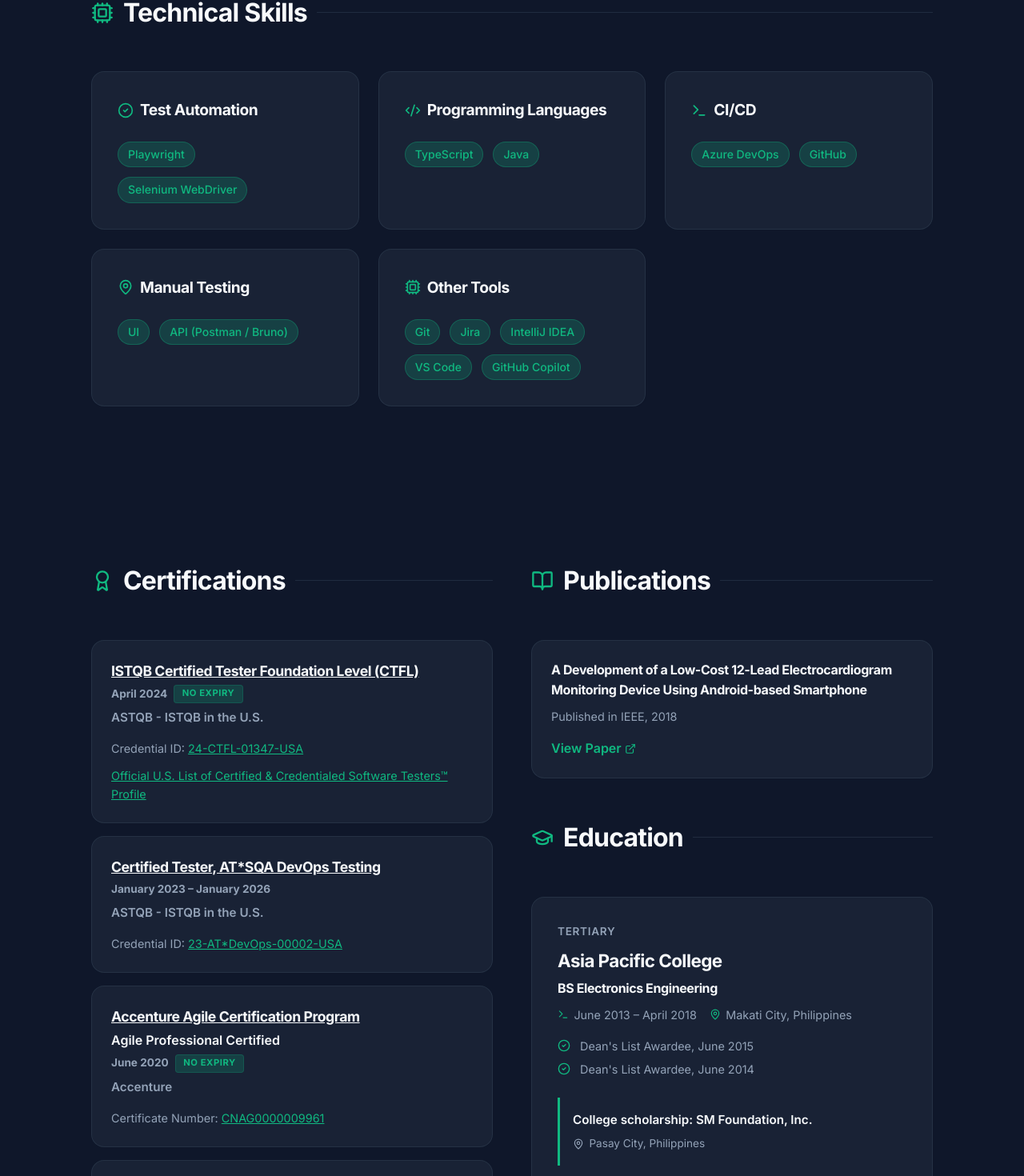
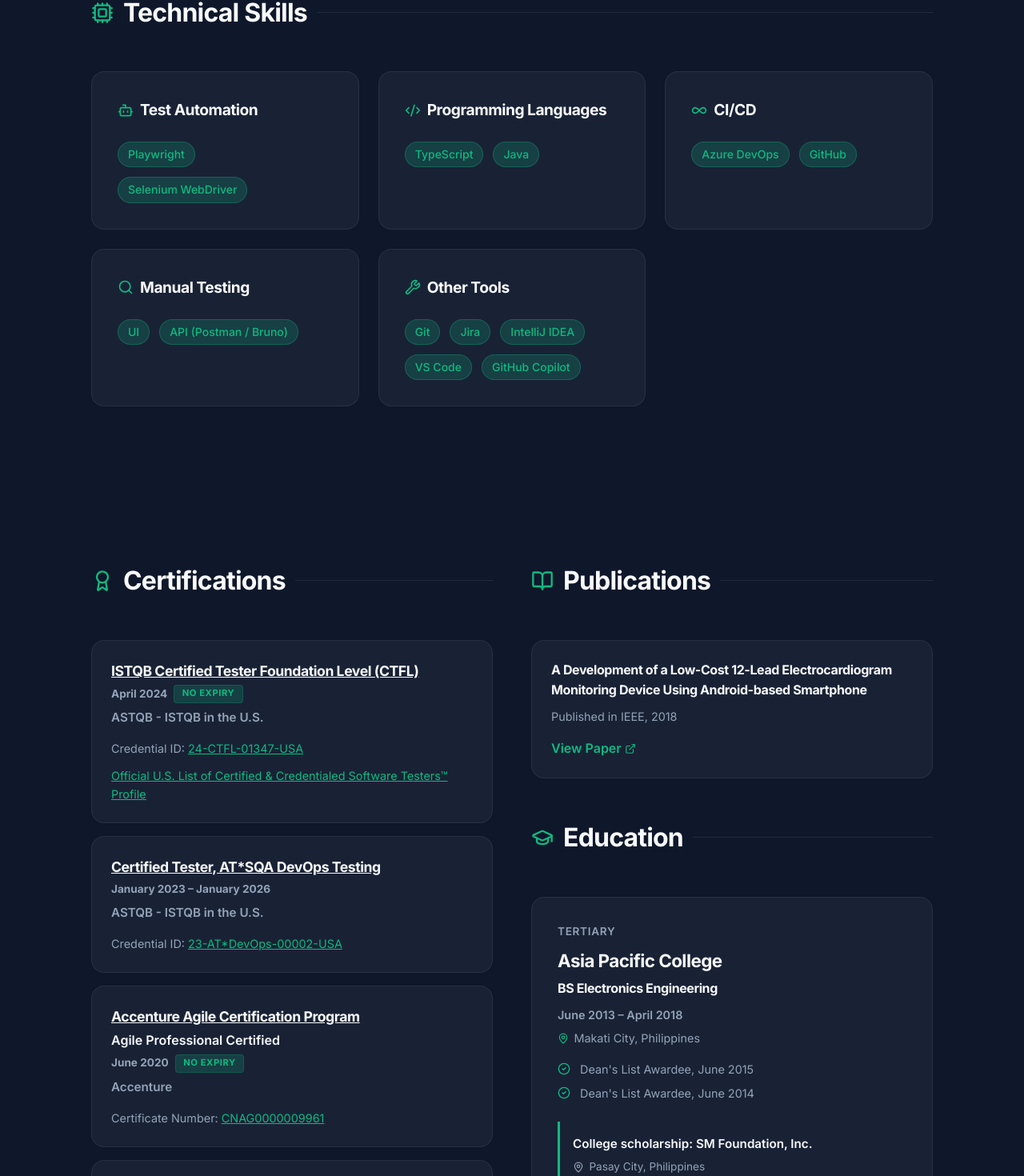
Before and after one commit to cng07/carlosng07, a React (Vite) app: page / in a window 1280 px wide. Shown: the part 4095-5565 px from the top of the page at 80% size. Built offline with nearby package versions, Linux system fonts and the light colour scheme.

Commit message:
Update logos on home page

```diff
--- a/src/pages/Home.jsx
+++ b/src/pages/Home.jsx
@@ -9,7 +9,11 @@ import {
     Terminal,
     MapPin,
     Briefcase,
-    GraduationCap
+    GraduationCap,
+    Bot,
+    Search,
+    Infinity,
+    Wrench
 } from 'lucide-react';
 import { motion } from 'framer-motion';
 import { resumeData } from '../data/resumeData';
@@ -192,7 +196,7 @@ const Home = () => {
                 }}>
                     <div className="glass" style={{ padding: '2rem' }}>
                         <h3 style={{ marginBottom: '1.5rem', display: 'flex', alignItems: 'center', gap: '0.5rem', fontSize: '1.2rem' }}>
-                            <CheckCircle2 size={20} color="var(--primary)" /> Test Automation
+                            <Bot size={20} color="var(--primary)" /> Test Automation
                         </h3>
                         <div style={{ display: 'flex', flexWrap: 'wrap', gap: '0.75rem' }}>
                             {resumeData.skills.testAutomation.map(s => <span key={s} className="badge">{s}</span>)}
@@ -208,7 +212,7 @@ const Home = () => {
                     </div>
                     <div className="glass" style={{ padding: '2rem' }}>
                         <h3 style={{ marginBottom: '1.5rem', display: 'flex', alignItems: 'center', gap: '0.5rem', fontSize: '1.2rem' }}>
-                            <Terminal size={20} color="var(--primary)" /> CI/CD
+                            <Infinity size={20} color="var(--primary)" /> CI/CD
                         </h3>
                         <div style={{ display: 'flex', flexWrap: 'wrap', gap: '0.75rem' }}>
                             {resumeData.skills.cicd.map(s => <span key={s} className="badge">{s}</span>)}
@@ -216,7 +220,7 @@ const Home = () => {
                     </div>
                     <div className="glass" style={{ padding: '2rem' }}>
                         <h3 style={{ marginBottom: '1.5rem', display: 'flex', alignItems: 'center', gap: '0.5rem', fontSize: '1.2rem' }}>
-                            <MapPin size={20} color="var(--primary)" /> Manual Testing
+                            <Search size={20} color="var(--primary)" /> Manual Testing
                         </h3>
                         <div style={{ display: 'flex', flexWrap: 'wrap', gap: '0.75rem' }}>
                             {resumeData.skills.manualTesting.map(s => <span key={s} className="badge">{s}</span>)}
@@ -224,7 +228,7 @@ const Home = () => {
                     </div>
                     <div className="glass" style={{ padding: '2rem' }}>
                         <h3 style={{ marginBottom: '1.5rem', display: 'flex', alignItems: 'center', gap: '0.5rem', fontSize: '1.2rem' }}>
-                            <Cpu size={20} color="var(--primary)" /> Other Tools
+                            <Wrench size={20} color="var(--primary)" /> Other Tools
                         </h3>
                         <div style={{ display: 'flex', flexWrap: 'wrap', gap: '0.75rem' }}>
                             {resumeData.skills.otherTools.map(s => <span key={s} className="badge">{s}</span>)}
@@ -303,10 +307,8 @@ const Home = () => {
                                     <h3 style={{ color: 'var(--text-main)', fontSize: '1.4rem', marginBottom: '0.25rem' }}>{edu.school}</h3>
                                     {edu.degree && <h4 style={{ marginBottom: '0.5rem', color: 'var(--text-main)' }}>{edu.degree}</h4>}
 
-                                    <div style={{ display: 'flex', flexWrap: 'wrap', gap: '1rem', marginBottom: '1rem', fontSize: '0.9rem', color: 'var(--text-muted)' }}>
-                                        <span style={{ display: 'flex', alignItems: 'center', gap: '0.4rem' }}>
-                                            <Terminal size={14} color="var(--primary)" /> {edu.period}
-                                        </span>
+                                    <div style={{ display: 'flex', flexDirection: 'column', gap: '0.4rem', marginBottom: '1rem', fontSize: '0.9rem', color: 'var(--text-muted)' }}>
+                                        <span style={{ fontWeight: 600 }}>{edu.period}</span>
                                         <span style={{ display: 'flex', alignItems: 'center', gap: '0.4rem' }}>
                                             <MapPin size={14} color="var(--primary)" /> {edu.address}
                                         </span>
```
